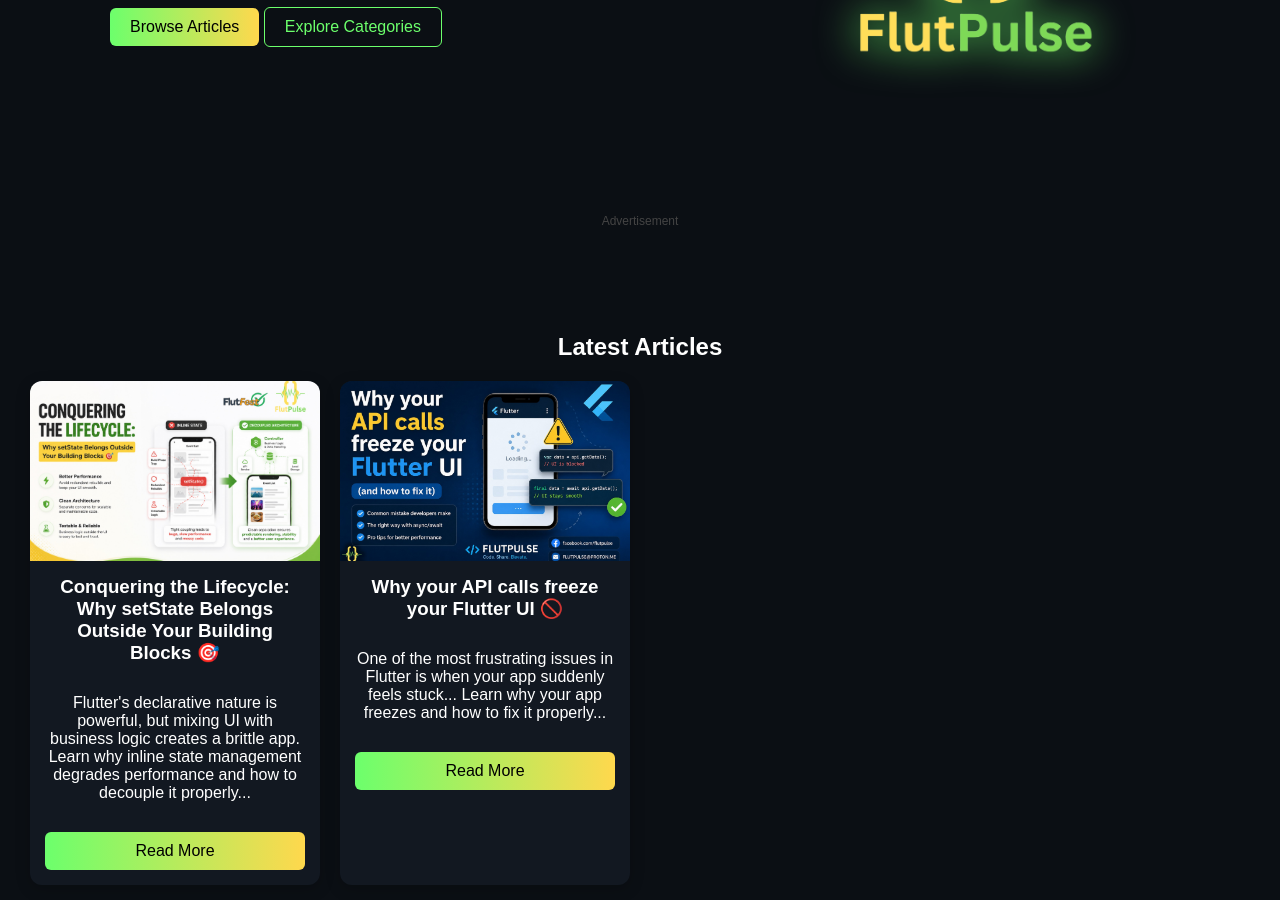
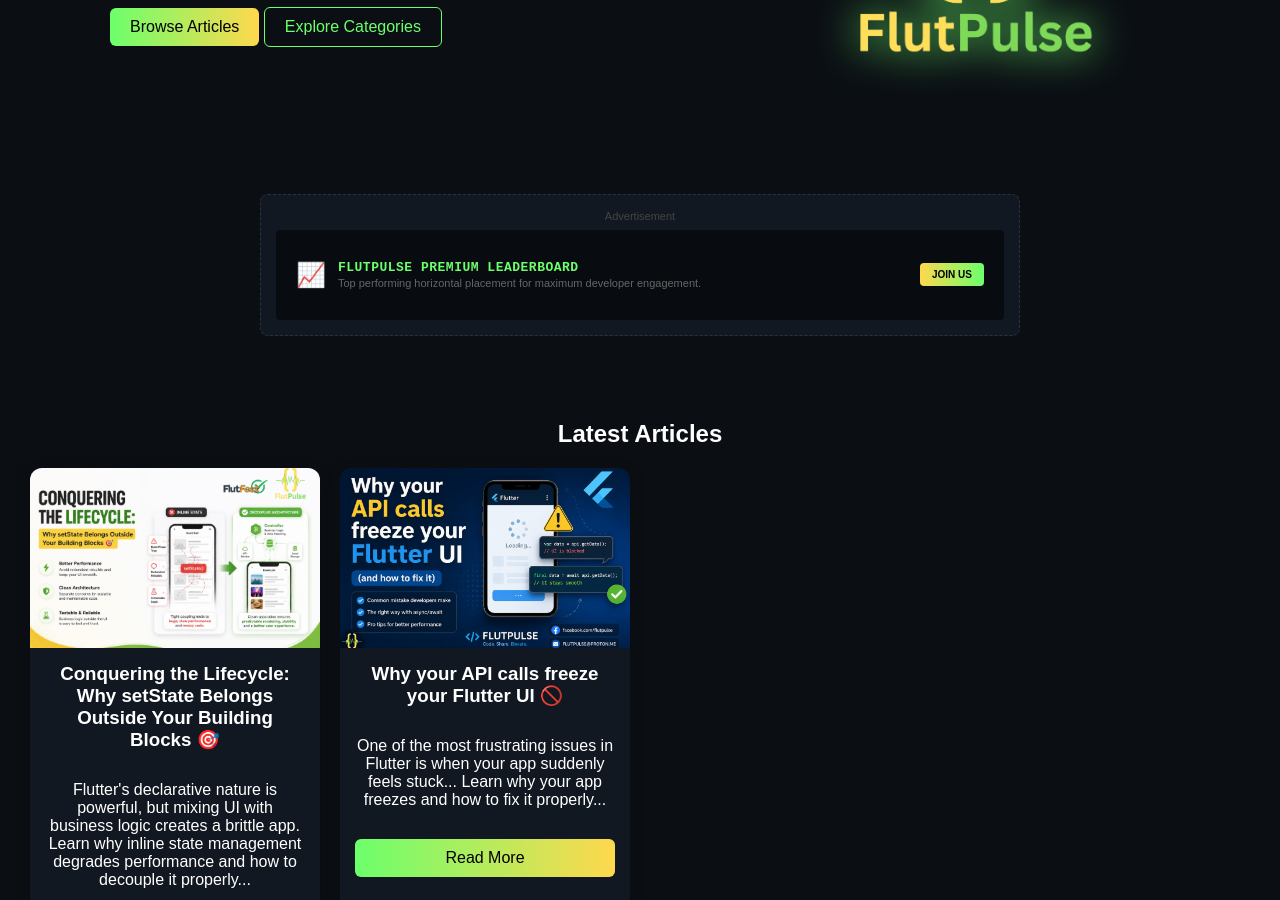
Before and after one commit to ahmloutfy/flutpulse, a Jekyll site: the page built from index.html, in a window 1280 px wide and 900 px high, scrolled down 363 px. Built offline with Jekyll 4.4.1, drawn with Linux system fonts in a browser that asks for light colours.

Commit message:
Update index.html

```diff
--- a/index.html
+++ b/index.html
@@ -15,17 +15,27 @@
   </div>
 </section>
 
-<div class="container" style="text-align: center; margin: 20px auto;">
-  <span style="color: #444; font-size: 12px; display: block; margin-bottom: 5px;">Advertisement</span>
-  <ins class="adsbygoogle"
-       style="display:block"
-       data-ad-client="ca-pub-XXXXXXXXXXXXXXXX"
-       data-ad-slot="YYYYYYYYYY"
-       data-ad-format="auto"
-       data-full-width-responsive="true"></ins>
-  <script>
-       (adsbygoogle = window.adsbygoogle || []).push({});
-  </script>
+<div style="text-align: center; margin: 30px auto; max-width: 100%; padding: 0 15px; box-sizing: border-box;">
+  <div style="background: #121821; padding: 15px; border-radius: 8px; border: 1px dashed #263345; display: inline-block; width: 100%; max-width: 760px; box-sizing: border-box; position: relative; overflow: hidden;">
+    <span style="color: #444; font-size: 11px; display: block; margin-bottom: 8px;">Advertisement</span>
+
+    <div style="width: 100%; max-width: 728px; height: 90px; margin: 0 auto; position: relative; display: flex; align-items: center; justify-content: space-between; background: #080c11; border-radius: 4px; padding: 0 20px; box-sizing: border-box;">
+
+      <div style="display: flex; align-items: center; gap: 12px; text-align: left;">
+        <div style="font-size: 24px;">📈</div>
+        <div>
+          <div style="color: #6cff6c; font-family: monospace; font-size: 13px; font-weight: bold; letter-spacing: 0.5px;">FLUTPULSE PREMIUM LEADERBOARD</div>
+          <div style="color: #666; font-size: 11px; margin-top: 2px;">Top performing horizontal placement for maximum developer engagement.</div>
+        </div>
+      </div>
+      <div style="background: linear-gradient(90deg, #ffd84d, #6cff6c); color: #000; font-size: 10px; font-weight: bold; padding: 6px 12px; border-radius: 4px; text-transform: uppercase; white-space: nowrap;">Join Us</div>
+
+      <ins class="adsbygoogle"
+           style="display: inline-block; width: 728px; height: 90px; position: absolute; top: 0; left: 0; z-index: 10;"
+           data-ad-client="ca-pub-XXXXXXXXXXXXXXXX"
+           data-ad-slot="TOP_HOME_SLOT"></ins>
+    </div>
+  </div>
 </div>
 
 <div class="container" style="text-align: center;">
```
